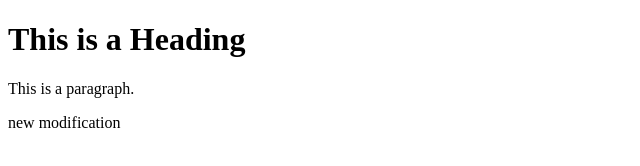
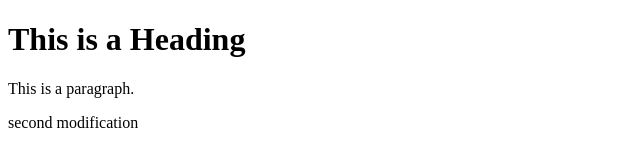
Before and after one commit to utilizatorvalid/site, a plain HTML site: page index.html in a window 1280 px wide. Shown: the full height of the page, 0-640 px from the left. Drawn offline with Linux system fonts and the light colour scheme.

Commit message:
second commit

```diff
--- a/index.html
+++ b/index.html
@@ -7,6 +7,6 @@
 
 <h1>This is a Heading</h1>
 <p>This is a paragraph.</p>
-<p>new modification </p>
+<p>second modification</p>
 </body>
 </html>
```
